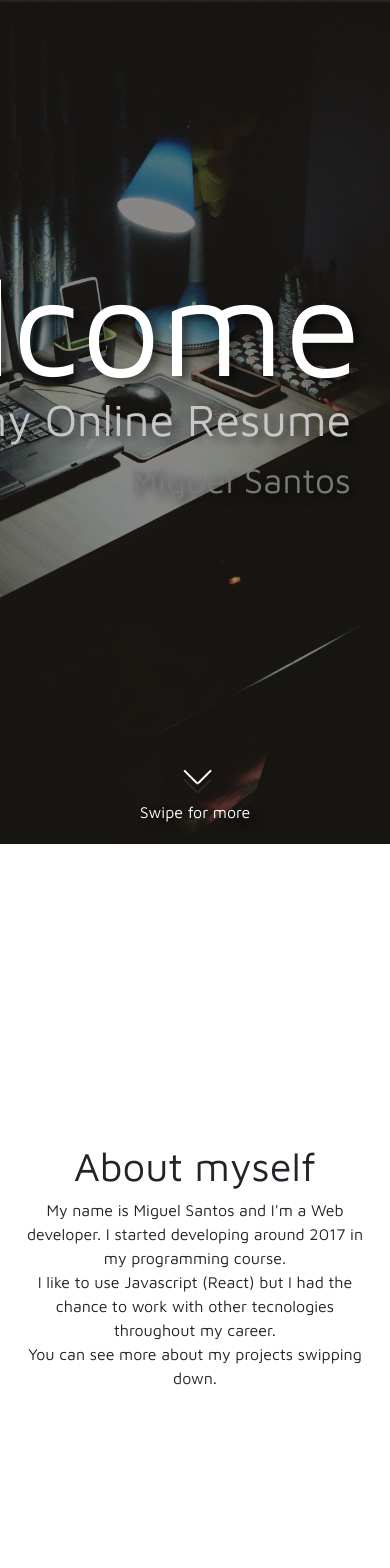
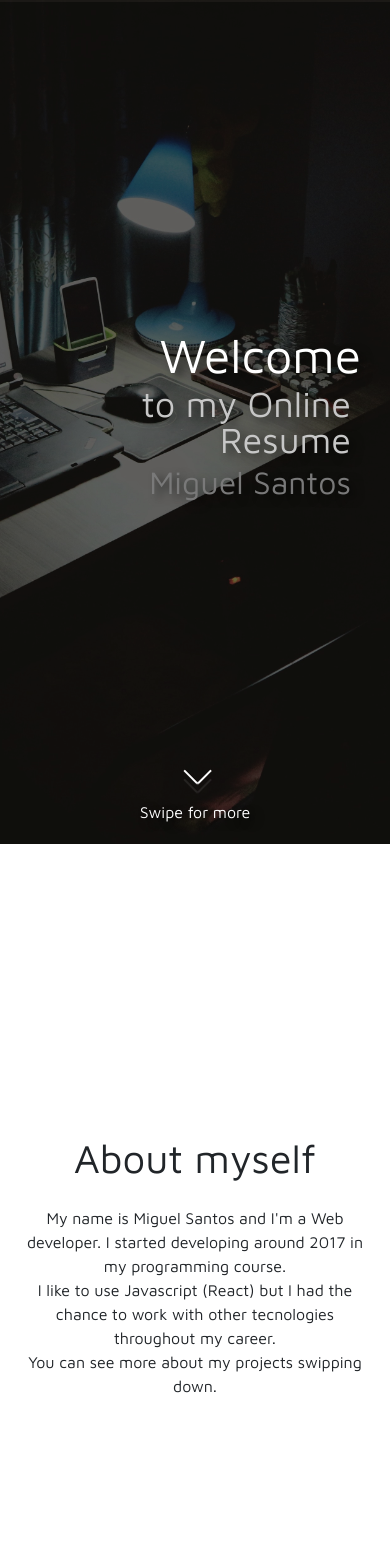
Before and after one commit to miguel876/React-Resume, a React (Create React App) app: page / in a window 390 px wide. Shown: the top 1568 px of the page. Built offline with nearby package versions, Linux system fonts and the light colour scheme; no server answers.

Commit message:
UPDATE | Components responsiveness

```diff
--- a/src/structure/components/Information.js
+++ b/src/structure/components/Information.js
@@ -9,11 +9,11 @@ export default class Information extends Component {
                     <div className="row">
                         <div className="col">
                             <div className="text-center info-title mb-5">Languages</div>
-                            <div className="w-50 ml-auto mr-auto d-flex info-row">
+                            <div className="ml-auto mr-auto d-flex info-row">
                                 <div className="w-50">Portuguese</div>
                                 <div><b>Native</b></div>
                             </div>
-                            <div className="w-50 ml-auto mr-auto d-flex info-row mb-5">
+                            <div className="ml-auto mr-auto d-flex info-row mb-5">
                                 <div className="w-50">English</div>
                                 <div><b>B2</b></div>
                             </div>
--- a/src/structure/components/Introduction.js
+++ b/src/structure/components/Introduction.js
@@ -12,7 +12,7 @@ export default class Introduction extends Component {
           <div className="row">
             <div className="col">
               <h1>About myself</h1>
-              <div>
+              <div className="pt-3 pt-lg-0">
                 <div>My name is Miguel Santos and I'm a Web developer. I started developing around 2017 in my programming course.</div><div> I like to use Javascript (React) but I had the chance to work with other tecnologies throughout my career.</div><div> You can see more about my projects swipping down.</div>
               </div>
             </div>
--- a/src/structure/components/Projects.js
+++ b/src/structure/components/Projects.js
@@ -36,7 +36,11 @@ export default class Projects extends Component {
           <div className="row pb-5">
             <div className="col-3 relative">
               <div className="company-data">
-                <div className="company-date">09/2018 - *</div>
+                <div className="company-date">
+                  <div className="company-start-date">09/2018</div>
+                  <span> - </span>
+                  <div className="company-end-date">*</div>
+                 </div>
                 <div className="company-name">Asseco PST</div>
               </div>
             </div>
@@ -103,7 +107,11 @@ export default class Projects extends Component {
           <div className="row mt-5 pb-5">
             <div className="col-3 relative">
               <div className="company-data">
-                <div className="company-date">03/2018 - 09/2018</div>
+                <div className="company-date">
+                  <div className="company-start-date">03/2018</div>
+                  <span> - </span>
+                  <div className="company-end-date">09/2018</div>
+                </div>
                 <div className="company-name">NO SHAPE</div>
               </div>
 
@@ -174,7 +182,6 @@ export default class Projects extends Component {
           <div className="row mt-5 pb-5">
             <div className="col-3 relative">
               <div className="company-data">
-
                 <div className="company-name">Education and Courses</div>
               </div>
 
--- a/src/styles/Banner.scss
+++ b/src/styles/Banner.scss
@@ -118,3 +118,25 @@
     90% { top: 50%; opacity: 1;}
     100% { top: 50%; opacity: 1;}
   }
+
+@media (max-width:768px)  {
+/* smartphones, Android phones, landscape iPhone */
+.banner-text-container-h1{
+    font-size: 48px;
+    line-height: 1.3;
+}
+
+.banner-text-container-h2{
+    font-size: 36px;
+    line-height: 1;
+}
+
+.banner-text-container-h3{
+    font-size: 32px;
+}
+
+.banner-img{
+    background-color: rgba(0,0,0,0.3);
+}
+
+}
--- a/src/styles/Footer.scss
+++ b/src/styles/Footer.scss
@@ -22,3 +22,10 @@ footer{
 
 
 }
+
+@media (max-width:768px)  {
+    footer{
+        padding: 15px 20px;
+    }
+
+}
--- a/src/styles/Information.scss
+++ b/src/styles/Information.scss
@@ -5,4 +5,11 @@
 .info-row{
     border-bottom: 1px solid rgba(0,0,0,0.1);
     padding: 5px 0;
+    width: 50%;
 }
+
+@media (max-width:768px)  {
+    .info-row{
+        width: 100%;
+    }
+}
--- a/src/styles/Projects.scss
+++ b/src/styles/Projects.scss
@@ -29,6 +29,11 @@
 
         .company-date{
             font-size: 14px;
+            display: flex;
+
+            > span{
+                margin: 0 5px;
+            }
         }
     }
 
@@ -72,3 +77,21 @@
     0% { right: -100%; opacity: 0;}
     100% { right: 0%; opacity: 1;}
 }
+
+@media (max-width:768px)  {
+    .projects .company-data {
+        text-align: center;
+
+        .company-date{
+            display: block;
+
+            > span{
+                display: none;
+            }
+        }
+
+        .company-name{
+            font-size: 16px;
+        }
+    }
+}
```
Also changed, not shown: 1 other file (tests, documents, lock files or other folders).
